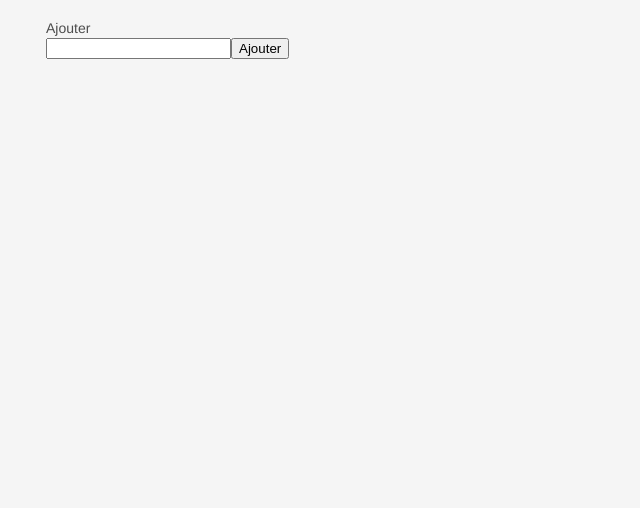
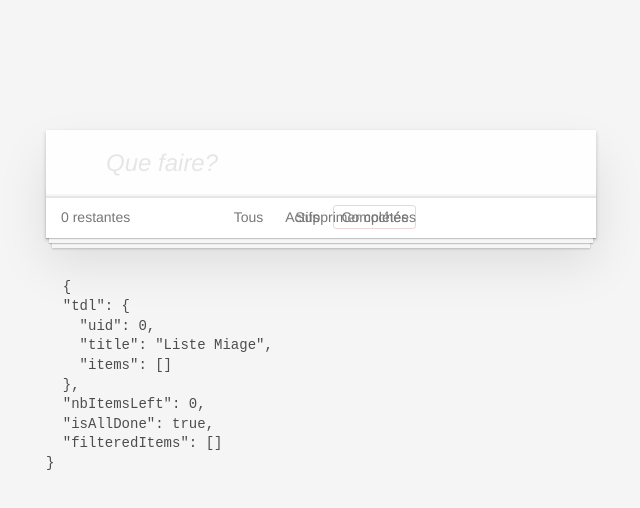
Before and after one commit to l3-miage-cl-ihm/todolist-en-angular-rxjs-l3miage-thauvinl, an Angular app: page / in a window 1280 px wide. Shown: the top 508 px of the page, without its empty margins (319-959 px from the left). Built offline with nearby package versions, Linux system fonts and the light colour scheme.

Commit message:
Etape3.1

```diff
--- a/src/app/app.component.html
+++ b/src/app/app.component.html
@@ -3,19 +3,7 @@
 </pre> -->
 
 
-<h1></h1>
-Ajouter
-<form (submit)="addToDo(newTodo.value)">
-    <input #newTodo />
-    <input type="submit" value="Ajouter"/>
-</form>
-<ul>
-    <li *ngFor="let task of sigTDL().items">
-        <input type="checkbox" [checked]="task.done" (change)="checkTask(taskChecked.checked, task)" #taskChecked/>
-        <form (submit)="addToDo(newLabel.value)">
-            <input type="text" name="newLabel" [value]="task.label" #newLabel (change)="updateTaskLabel(newLabel.value, task)"/>
-        </form>
-        <input type="submit" value="Valider"/>
-        <input type="button" value="Supprimer" (click)="removeTask(task)"/>
-    </li>
-</ul>
+<app-todo-list  [tdl]="sigTDL()"
+                (appendItems)="addToDo($event)"
+                (deleteItems)="removeTask($event)"
+                (updateItems)="updateTask($event)"></app-todo-list>
--- a/src/app/app.component.ts
+++ b/src/app/app.component.ts
@@ -2,6 +2,8 @@ import { ChangeDetectionStrategy, Component, computed, signal } from '@angular/c
 import { TodolistServiceInterface } from './data/todo-list.interface';
 import { TodoListService } from './todo-list.service';
 import { TodoItem, TodoList, initialTDL, updateItems } from './data/todolist';
+import { NonEmptyList } from './data/utils';
+import { elementAt } from 'rxjs';
 
 @Component({
   selector: 'app-root',
@@ -10,29 +12,21 @@ import { TodoItem, TodoList, initialTDL, updateItems } from './data/todolist';
   changeDetection: ChangeDetectionStrategy.OnPush
 })
 export class AppComponent {
-  readonly sigTDL =  computed<TodoList>(()=>{return this.toDoListService.sigTDL()});
+  readonly sigTDL = computed<TodoList>(() => { return this.toDoListService.sigTDL() });
 
-  constructor(private toDoListService : TodoListService){
+  constructor(private toDoListService: TodoListService) {
 
   }
-  addToDo(s:string){
+  addToDo(s: NonEmptyList<string>) {
     console.log([s]);
-    this.toDoListService.appendItems([s]);
+    this.toDoListService.appendItems(s);
   }
-  checkTask(b:boolean, t: TodoItem){
-    this.toDoListService.updateItems({
-      done: b
-    },
-    [t])
+
+  updateTask(l: readonly [Partial<TodoItem>, NonEmptyList<TodoItem>]) {
+    this.toDoListService.updateItems(l[0], l[1]);
   }
-  updateTaskLabel(s:string, t:TodoItem){
-    this.toDoListService.updateItems({
-      label: s
-    },
-    [t])
-  }
-  removeTask(t:TodoItem){
-    this.toDoListService.deleteItems([t]);
+  removeTask(t: NonEmptyList<TodoItem>) {
+    this.toDoListService.deleteItems(t);
   }
 
 }
--- a/src/app/todo-item/todo-item.component.html
+++ b/src/app/todo-item/todo-item.component.html
@@ -1 +1,16 @@
-<p>todo-item works!</p>
+<div class="view">
+    <input 	class		    = "toggle"
+            type		    = "checkbox"
+            name            = "done"
+    />
+    <label class="texte">
+        {{item.label}}
+    </label>
+    <button class="destroy"></button>
+  </div>
+  <form>
+    <input  #newTextInput
+            name      = "newTextInput"
+            class     = "edit"
+    />
+  </form>
--- a/src/app/todo-item/todo-item.component.ts
+++ b/src/app/todo-item/todo-item.component.ts
@@ -1,5 +1,11 @@
-import { ChangeDetectionStrategy, Component } from '@angular/core';
+import { ChangeDetectionStrategy, Component, EventEmitter, Input, Output, signal } from '@angular/core';
+import { TodoItem } from '../data/todolist';
 
+interface ItemState {
+  readonly item: TodoItem;
+  readonly editing: boolean; // true ssi l'utilisateur est en train d'éditer le label de la tâche
+}
+const initialItem : TodoItem = {uid : -1,label:"",done:false};
 @Component({
   selector: 'app-todo-item',
   templateUrl: './todo-item.component.html',
@@ -7,5 +13,24 @@ import { ChangeDetectionStrategy, Component } from '@angular/core';
   changeDetection: ChangeDetectionStrategy.OnPush
 })
 export class TodoItemComponent {
+  public sigItemState;
+
+  private _sigItem = signal<TodoItem>(initialItem);
+
+  @Input({required:true})
+    get item() {return this._sigItem()}
+    set item(v:TodoItem) {this._sigItem.set(v)}
+  @Output() update = new EventEmitter<Partial<TodoItem>>();
+  @Output() delete = new EventEmitter<TodoItem>();
+
+
+
+  constructor(){
+    this.sigItemState ={
+      item : this.item,
+
+    }
+
+  }
 
 }
--- a/src/app/todo-list/todo-list.component.html
+++ b/src/app/todo-list/todo-list.component.html
@@ -1,38 +1,38 @@
 <section class="todoapp">
   <header class="header">
     <h1></h1>
-      <form>
-        <input  name        = "newTodoInput"
-                class       = "new-todo"
-                placeholder = "Que faire?"
-                autofocus #lab/>
+    <form (submit)="appendItems.emit([lab.value])">
+      <input name="newTodoInput" class="new-todo" placeholder="Que faire?" autofocus #lab />
     </form>
   </header>
   <section class="main">
-      <input  class="toggle-all"
-              type="checkbox"
-              name="toggleAll"
-      />
-      <label for="toggleAll">Mark all as complete</label>
-      <ul class="todo-list" >
-        <li *ngFor="let task of tdl">
-            <!-- Chaque li devra contenir un composant Item -->
+    <input class="toggle-all" [ngModel]="this.sigTDLState().isAllDone" (ngModelChange)="toggleAllTasks(!this.sigTDLState().isAllDone)" type="checkbox" name="toggleAll" />
+    <label for="toggleAll" *ngIf="!this.sigTDLState().isAllDone">Mark all as complete</label>
+    <ul class="todo-list">
+      <li *ngFor="let task of sigTDLState().filteredItems">
+        <app-todo-item [item]="task"></app-todo-item>
       </li>
     </ul>
   </section>
   <footer class="footer">
-      <span class="todo-count"><strong></strong> restantes</span>
+    <span class="todo-count"><strong>{{this.sigTDLState().nbItemsLeft}}</strong> restantes</span>
     <ul class="filters">
       <li>
-          <a class="filterAll">Tous</a>
+        <a class="filterAll" (click)="this.currentfilter.set(filterAll)" [ngClass]="{'selected': currentfilter()==filterAll}">Tous</a>
       </li>
       <li>
-          <a class="filterActives">Actifs</a>
+        <a class="filterActives" (click)="this.currentfilter.set(filterUndone) " [ngClass]="{'selected': currentfilter()==filterUndone}">Actifs</a>
       </li>
       <li>
-          <a class="filterCompleted">Complétés</a>
+        <a class="filterCompleted" (click)="this.currentfilter.set(filterDone)" [ngClass]="{'selected': currentfilter()==filterDone}">Complétés</a>
       </li>
     </ul>
-      <button class="clear-completed">Supprimer cochées</button>
+    <div [ngClass]="{'clear-completed' : !this.sigTDLState().isAllDone}">
+        <button>Supprimer cochées</button>
+    </div>
+
   </footer>
 </section>
+<pre>
+  {{sigTDLState()|json}}
+</pre>
--- a/src/app/todo-list/todo-list.component.ts
+++ b/src/app/todo-list/todo-list.component.ts
@@ -1,6 +1,6 @@
 import { ChangeDetectionStrategy, Signal, Component, Input, signal, Output, EventEmitter, computed } from '@angular/core';
 import { TodoItem, TodoList, initialTDL } from '../data/todolist';
-import { NonEmptyList } from '../data/utils';
+import { NonEmptyList, nonEmptyList } from '../data/utils';
 
 interface TdlState {
   readonly tdl: TodoList;
@@ -22,44 +22,51 @@ type FCT_FILTER = (item: TodoItem) => boolean;
 export class TodoListComponent {
   public sigTDLState;
 
+  private _sigTdl = signal<TodoList>(initialTDL);
+  @Input({ required: true })
+    get tdl() {return this._sigTdl()}
+    set tdl(v: TodoList) {this._sigTdl.set(v)}
 
-  @Input() tdl : TodoList = initialTDL;
   @Output() appendItems = new EventEmitter<NonEmptyList<string>>();
   @Output() deleteItems = new EventEmitter<NonEmptyList<TodoItem>>();
   @Output() updateItems = new EventEmitter<readonly [Partial<TodoItem>, NonEmptyList<TodoItem>]>();
 
-  readonly filterAll : FCT_FILTER = (item : TodoItem)=>{
-    return true;
-  }
+  readonly filterAll: FCT_FILTER = () => true
+  readonly filterDone: FCT_FILTER = item => item.done;
+  readonly filterUndone: FCT_FILTER = item => !item.done;
 
-  readonly filterDone : FCT_FILTER = (item : TodoItem)=>{
-    return item.done;
-  }
-
-  readonly filterUndone : FCT_FILTER = (item : TodoItem)=>{
-    return !item.done;
-  }
-
-  private _currentfilter = signal<FCT_FILTER>(this.filterAll);
-  readonly itemsFiltered = signal<readonly TodoItem[]>(this.tdl.items.filter(this._currentfilter));
+  public currentfilter = signal<FCT_FILTER>(this.filterDone);
+  readonly itemsFiltered = computed<readonly TodoItem[]>(
+    () => this.tdl.items.filter(this.currentfilter())
+  );
 
 
 
   //return this.tdl.items.filter(this.sigTDLState().currentFilter)
-  constructor(){
-    this.sigTDLState= computed<TdlState>(()=>{
+  constructor() {
+    this.sigTDLState = computed<TdlState>(() => {
       return {
-        tdl : this.tdl,
-        nbItemsLeft : this.nbItemsRemaining(),
-        isAllDone : (this.nbItemsRemaining()===0),
-        currentFilter : this._currentfilter(),
-        filteredItems : this.itemsFiltered()
+        tdl: this.tdl,
+        nbItemsLeft: this.nbItemsRemaining(),
+        isAllDone: (this.nbItemsRemaining() === 0),
+        currentFilter: this.currentfilter(),
+        filteredItems: this.itemsFiltered()
       }
     })
   }
 
-  nbItemsRemaining(){
-    return this.tdl.items.reduce((acc, val)=> !val.done? acc+1 : acc, 0);
+  nbItemsRemaining() {
+    return this.tdl.items.reduce((acc, val) => !val.done ? acc + 1 : acc, 0);
+  }
+
+  toggleAllTasks(done: boolean) {
+    const items = this.tdl.items;
+    if (nonEmptyList(items)) {
+      this.updateItems.emit([
+        { done },
+        items
+      ])
+    }
   }
 
 
```
Lines whose indentation alone changed are shown as unchanged.
